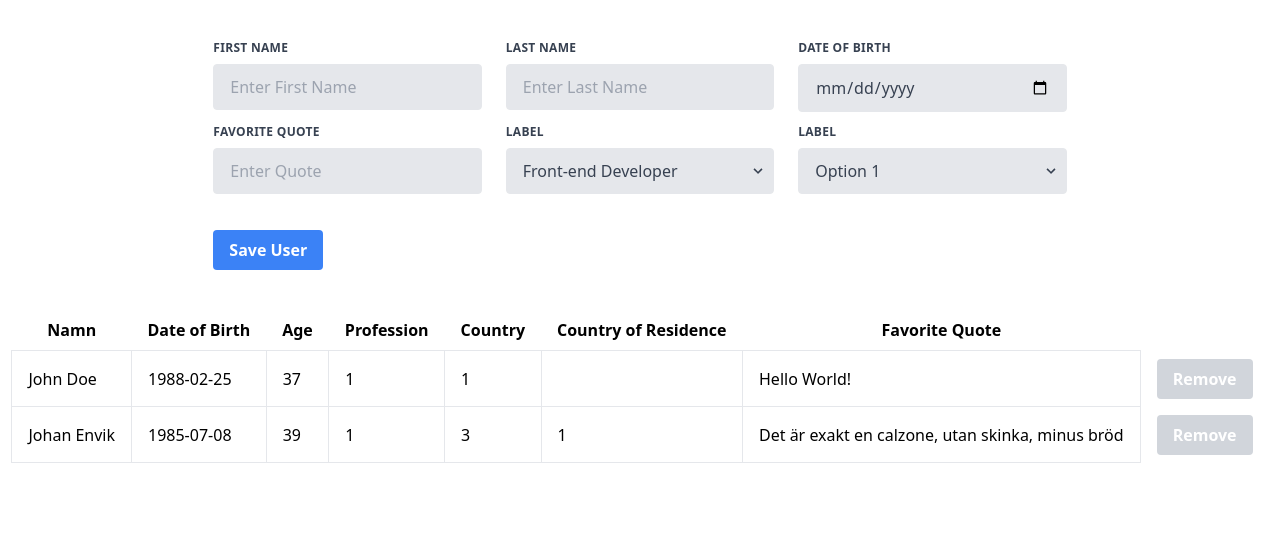
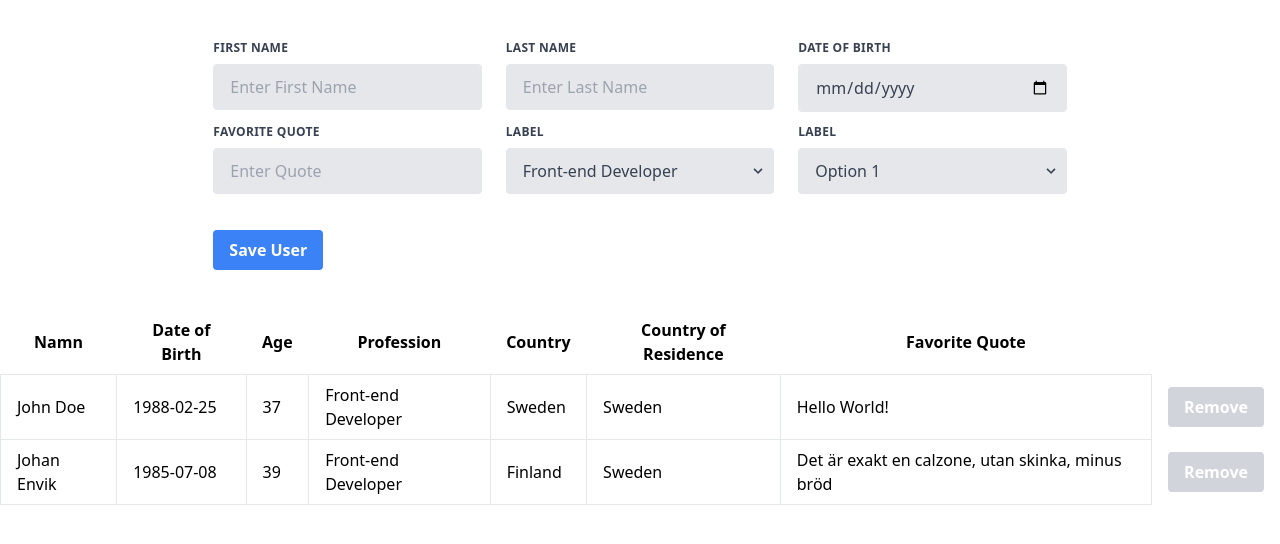
Before and after one commit to johanenvik/ff-vue-test-2025, a Vue app: page / in a window 1280 px wide. Shown: the top 544 px of the page. Built offline with nearby package versions, Linux system fonts and the light colour scheme.

Commit message:
Show country and profession in list view

```diff
--- a/src/components/UserList.vue
+++ b/src/components/UserList.vue
@@ -17,9 +17,9 @@
         <td class="border px-4 py-2" v-text="user.firstName + ' ' + user.lastName" />
         <td class="border px-4 py-2" v-text="user.birthDate" />
         <td class="border px-4 py-2" v-text="userAge(user)" />
-        <td class="border px-4 py-2" v-text="user.profession_id" />
-        <td class="border px-4 py-2" v-text="user.country_id" />
-        <td class="border px-4 py-2" v-text="user.country_of_residence_id" />
+        <td class="border px-4 py-2" v-text="userProfession(user)" />
+        <td class="border px-4 py-2" v-text="userCountry(user)" />
+        <td class="border px-4 py-2" v-text="userCountryOfResidence(user)" />
         <td class="border px-4 py-2" v-text="user.quote" />
         <td class="px-4 py-2">
           <button-component
@@ -50,6 +50,7 @@ export default {
     ...mapState({
       users: state => state.userModule.users,
       professions: state => state.professionModule.professions,
+      countries: state => state.countryModule.countries,
     }),
   },
   methods: {
@@ -58,6 +59,21 @@ export default {
     ]),
     removeRow(user) {
       this.removeUser(user);
+    },
+    userCountry(user) {
+      // Hämta landets namn baserat på landets ID
+      const country = this.countries.find(c => c.id  === user.country_id)
+      return country ? country.text : 'Unknown'
+    },
+    userCountryOfResidence(user) {
+      // Hämta landets namn baserat på landets ID och sätt userCountry som standardvärde om det inte finns något
+      const country = this.countries.find(c => c.id  === user.country_of_residence_id)
+      return country ? country.text : this.userCountry(user)
+    },
+    userProfession(user) {
+      // Hämta yrkets namn baserat på yrkets ID
+      const profession = this.professions.find(p => p.id  === user.profession_id)
+      return profession ? profession.text : 'Unknown'
     },
     userAge(user) {
       // Använder Date för att konvertera födelsedatumet till ett datumobjekt i stället för milli-sekunder.
--- a/src/store/country/state.js
+++ b/src/store/country/state.js
@@ -1,19 +1,19 @@
 const state = () => ({
   countries: [
     {
-      value: 1,
+      id: 1,
       text: 'Sweden',
     },
     {
-      value: 2,
+      id: 2,
       text: 'Denmark',
     },
     {
-      value: 3,
+      id: 3,
       text: 'Finland',
     },
     {
-      value: 4,
+      id: 4,
       text: 'Norway',
     },
   ],
--- a/src/store/profession/state.js
+++ b/src/store/profession/state.js
@@ -2,19 +2,19 @@ const state = () => ({
   selectedProfessionId: null,
   professions: [
     {
-      value: 1,
+      id: 1,
       text: 'Front-end Developer',
     },
     {
-      value: 2,
+      id: 2,
       text: 'Back-end Developer',
     },
     {
-      value: 3,
+      id: 3,
       text: 'Product Owner',
     },
     {
-      value: 4,
+      id: 4,
       text: 'CTO',
     },
   ],
```
